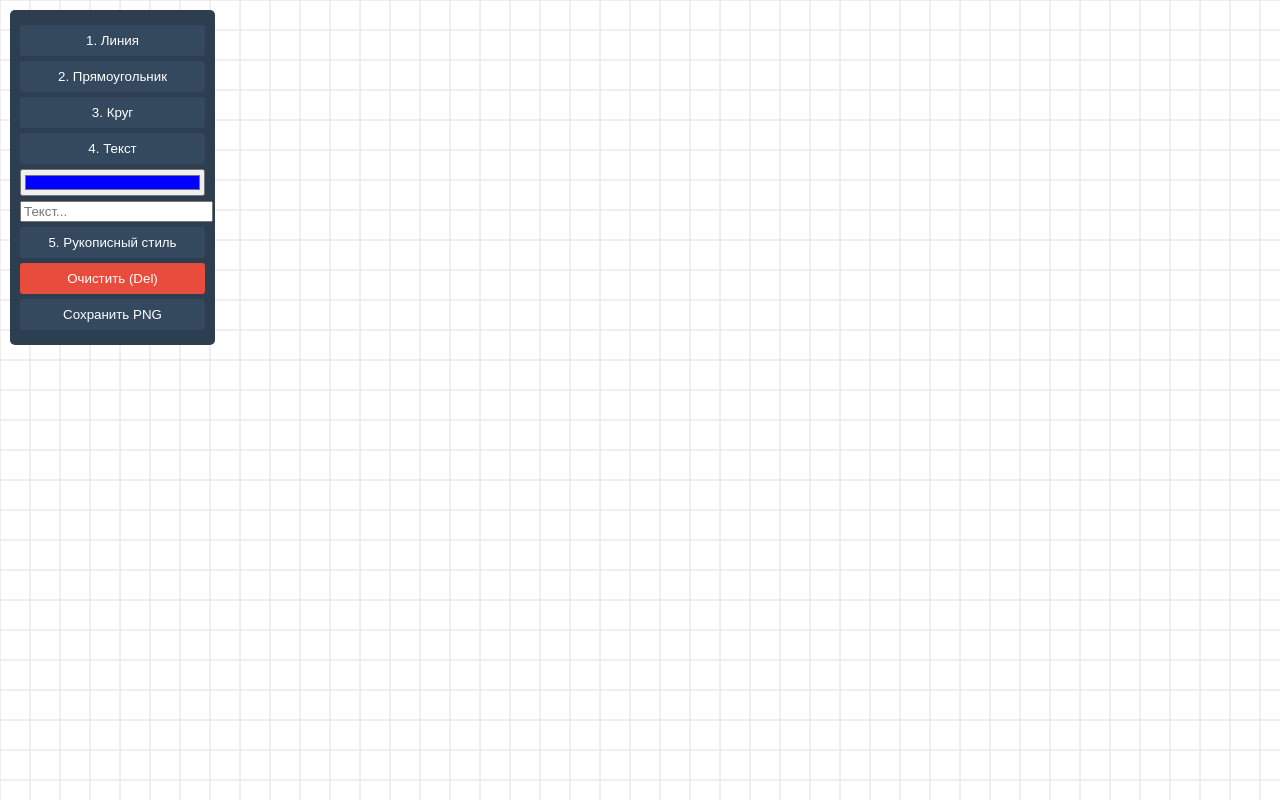
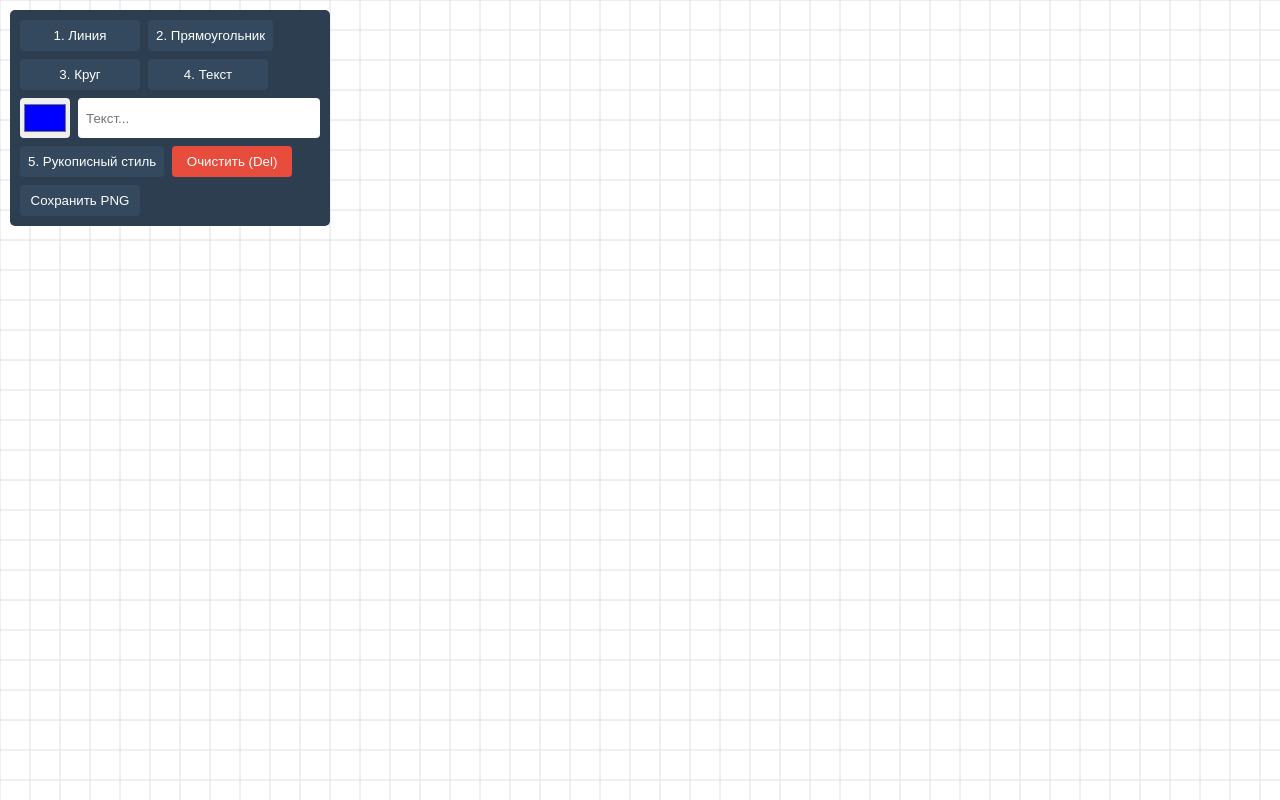
Before and after one commit to NKonstantin-Kin/level-design-topography-tool, a plain HTML site: page index.html in a window 1280 px wide. Drawn offline with Linux system fonts and the light colour scheme.

Commit message:
Update styles.css

```diff
--- a/styles.css
+++ b/styles.css
@@ -18,31 +18,43 @@ body {
   border-radius: 5px;
   color: white;
   z-index: 100;
+  display: flex;
+  flex-wrap: wrap;
+  gap: 8px;
+  max-width: 300px;
 }
 
 button, input {
-  display: block;
-  margin: 5px 0;
-  width: 100%;
+  padding: 8px;
+  border: none;
+  border-radius: 4px;
 }
 
 button {
-  padding: 8px;
   background: #34495e;
   color: white;
-  border: none;
-  border-radius: 3px;
   cursor: pointer;
+  min-width: 120px;
 }
 
 button:hover {
   background: #3d5166;
 }
 
-#clear-btn {
+button#clear-btn {
   background: #e74c3c;
 }
 
-#clear-btn:hover {
-  background: #c0392b;
+button#style-toggle.active {
+  background: #1abc9c;
 }
+
+input[type="color"] {
+  width: 50px;
+  height: 40px;
+  padding: 2px;
+}
+
+input[type="text"] {
+  flex-grow: 1;
+}
```
